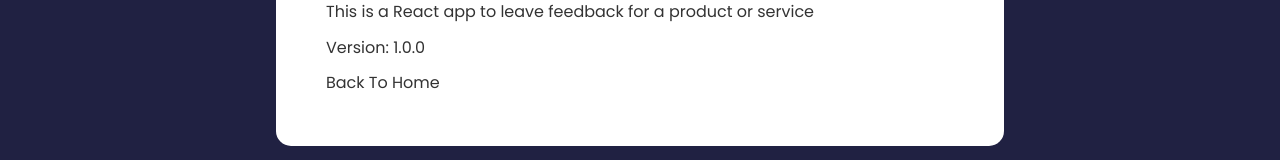
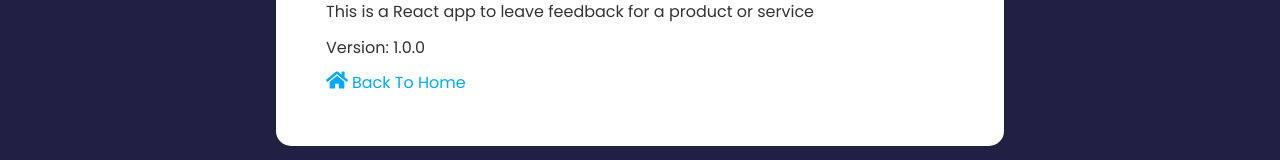
Before and after one commit to develad/Feedback-app, a React (Create React App) app: page /about in a window 1280 px wide. Shown: the part 212-372 px from the top of the page. Built offline with nearby package versions, Linux system fonts and the light colour scheme.

Commit message:
Code change/update

```diff
--- a/src/components/Feedbackitem.jsx
+++ b/src/components/Feedbackitem.jsx
@@ -5,7 +5,8 @@
 import { FaTimes, FaEdit } from "react-icons/fa";
 
 function Feedbackitem({ item }) {
-  const { handleDelete, editFeedback } = useContext(FeedbackContext);
+  const { deleteFeedback: handleDelete, editFeedback } =
+    useContext(FeedbackContext);
   return (
     <Card>
       <div className="num-display">{item.rating}</div>
--- a/src/context/FeedbackContext.js
+++ b/src/context/FeedbackContext.js
@@ -6,6 +6,7 @@
   addFeedback: null,
   deleteFeedback: null,
   editFeedback: null,
+  feedbackEdit: {},
 });
 
 const FeedbackProvider = ({ children }) => {
@@ -27,7 +28,7 @@
     },
   ]);
   const [feedbackEdit, setFeedbackEdit] = useState({
-    iten: {},
+    item: { rating: 5 },
     edit: false,
   });
 
@@ -36,6 +37,7 @@
     newFeedback.id = uuidv4();
     // creating new id field in newFeedback. same as: { id: uuidv4(), ...newFeedback }
     setFeedback([newFeedback, ...feedback]);
+    console.log(feedback);
   };
 
   // Delete Feedback
@@ -55,7 +57,13 @@
 
   return (
     <FeedbackContext.Provider
-      value={{ feedback, addFeedback, deleteFeedback, editFeedback }}
+      value={{
+        feedback,
+        addFeedback,
+        deleteFeedback,
+        editFeedback,
+        feedbackEdit,
+      }}
     >
       {children}
     </FeedbackContext.Provider>
--- a/src/pages/About.jsx
+++ b/src/pages/About.jsx
@@ -1,5 +1,6 @@
 import { Link } from "react-router-dom";
 import Card from "../components/shared/Card";
+import { FaHome } from "react-icons/fa";
 
 function AboutPage() {
   return (
@@ -10,7 +11,20 @@
         <p>Version: 1.0.0</p>
 
         <p>
-          <Link to="/">Back To Home</Link>
+          <Link
+            to="/"
+            style={{
+              color: "#03a9f4",
+              display: "flex",
+              alignItems: "flex-start",
+            }}
+          >
+            <FaHome
+              size={22}
+              style={{ marginRight: "0.25rem", paddingBottom: "2px" }}
+            />{" "}
+            Back To Home
+          </Link>
         </p>
       </div>
     </Card>
```
